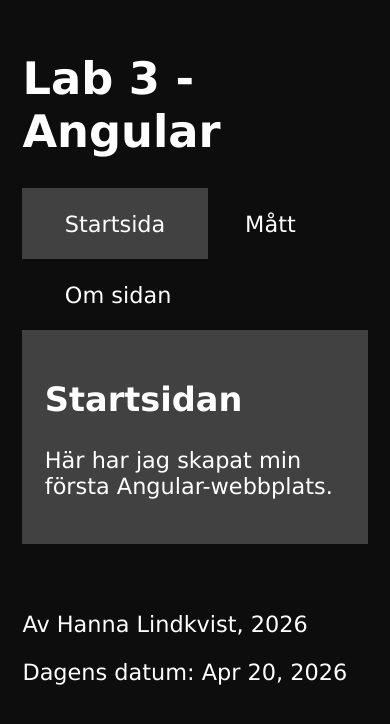
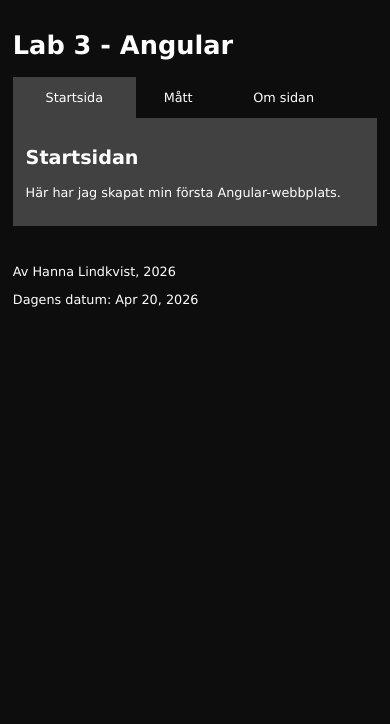
Before and after one commit to Safe-Pizza/DT208G_Lab3, an Angular app: page /home in a window 390 px wide. Shown: the top 724 px of the page. Built offline with nearby package versions, Linux system fonts and the light colour scheme.

Commit message:
styling mobil

```diff
--- a/src/css/styles.scss
+++ b/src/css/styles.scss
@@ -23,3 +23,9 @@
     padding: 1em;
     background-color: variables.$main-color;
 }
+
+@media screen and (max-width: 600px) {
+    body {
+        font-size: 0.8em;
+    }
+}
```
